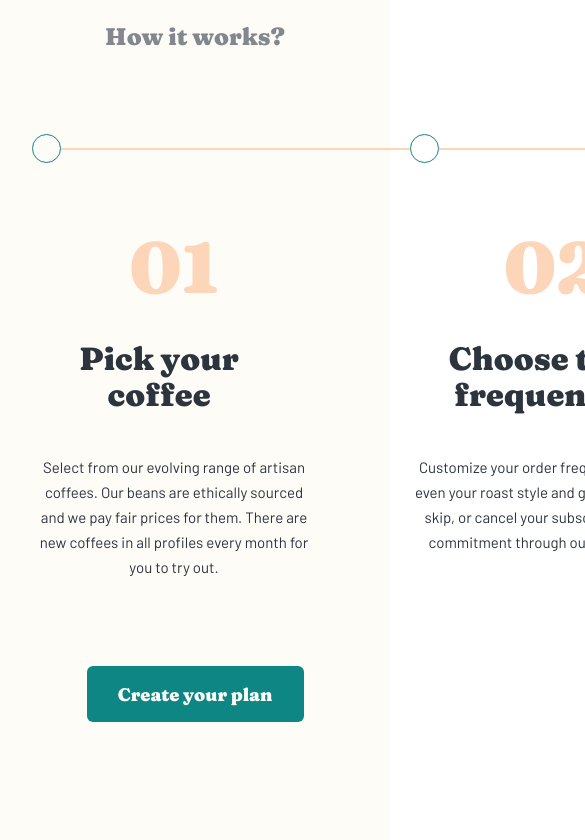
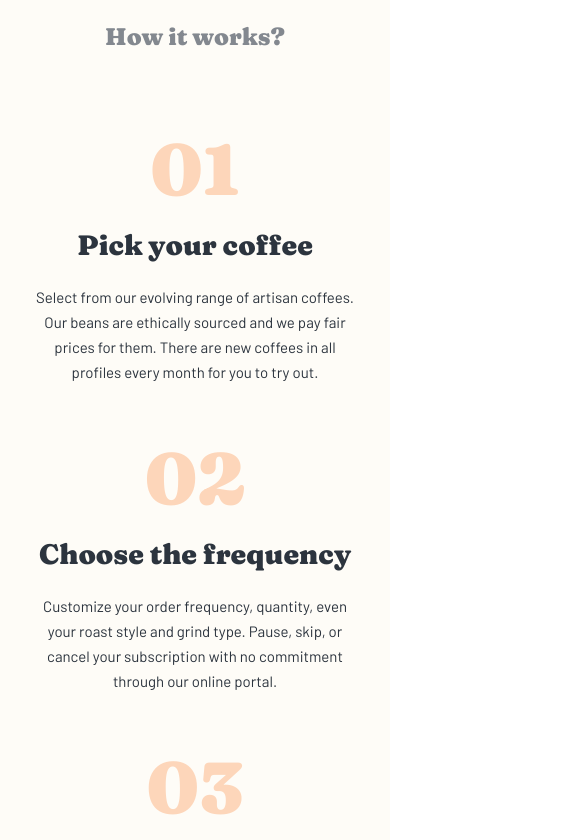
Before and after one commit to danielopq/Coffeeroasters, a React (Vite) app: page / in a window 390 px wide. Shown: the part 2220-3060 px from the top of the page, 585 px wide, since content can reach past the window. Built offline with nearby package versions, Linux system fonts and the light colour scheme.

Commit message:
planSteps.css - mobile version done

```diff
--- a/src/components/shared/planSteps/planSteps.css
+++ b/src/components/shared/planSteps/planSteps.css
@@ -100,3 +100,33 @@
         font: 28px/36px 'Fraunces-Black';
     }
 }
+
+/*############################## MOBILE VERSION ##############################*/
+
+@media screen and (max-width:767px) {
+    .planSteps {
+        width: 327px;
+        height: auto;
+    }
+
+    #planStepsGraphic {
+        display: none;
+    }
+
+    #planStepsIndications {
+        height: 871px;
+        flex-direction: column;
+        align-items: center;
+    }
+
+    .step {
+        width: inherit;
+        height: 253px;
+    }
+
+    .stepHeader {
+        width: inherit;
+        margin: 24px 0px;
+        font: 28px/32px 'Fraunces-Black';
+    }
+}
```
